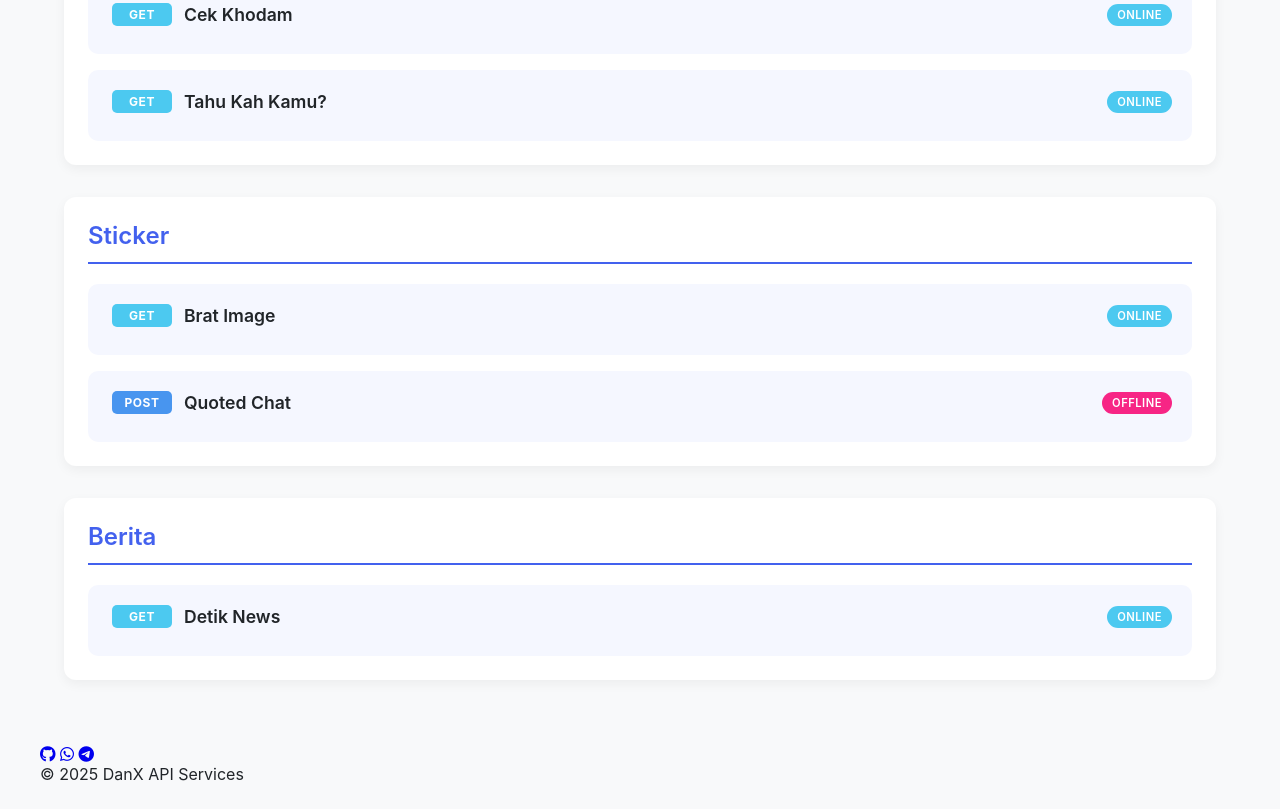
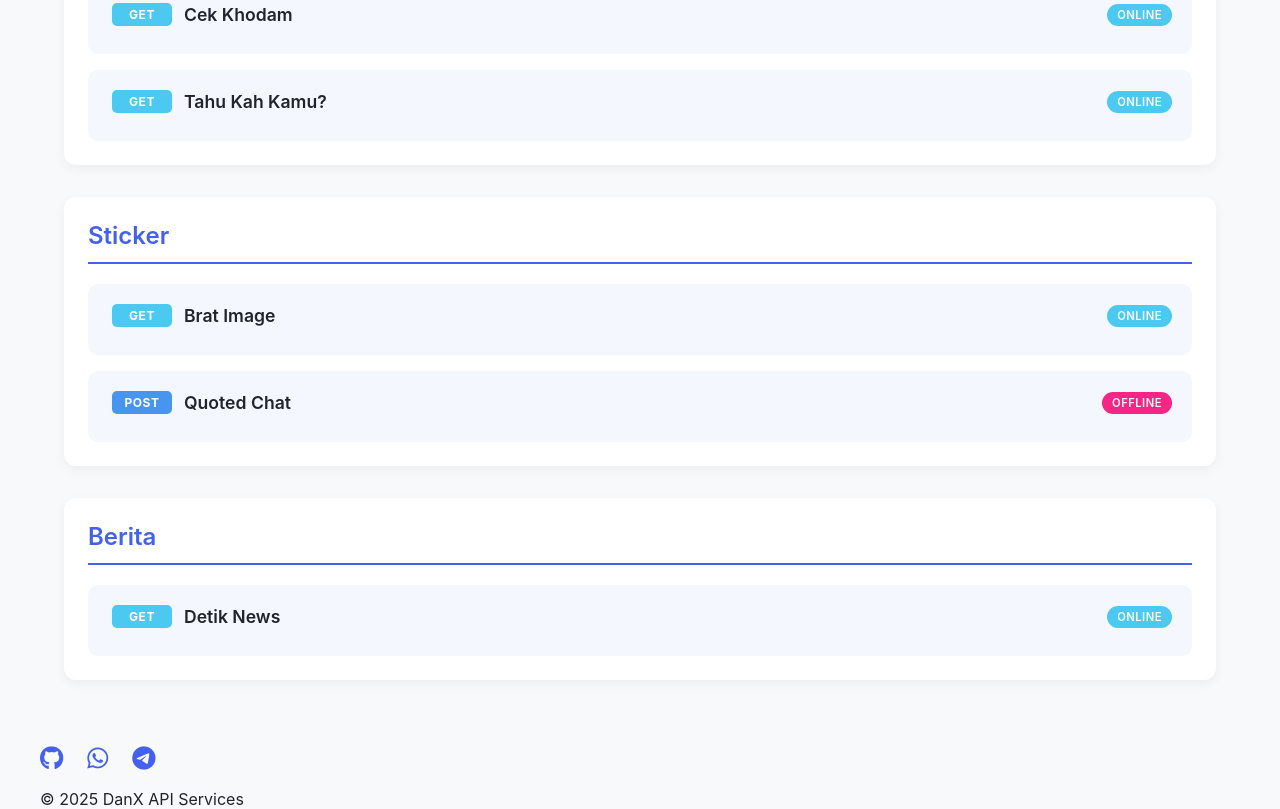
Before and after one commit to DanX1020/DanXAPI, a website: page public/index.html in a window 1280 px wide. Shown: the part 2448-3257 px from the top of the page. Before the commit the page ends 3232 px from the top, so only its background shows below. Drawn offline with Linux system fonts and the light colour scheme.

Commit message:
Add files via upload

```diff
--- a/public/styles.css
+++ b/public/styles.css
@@ -134,6 +134,23 @@ body.dark-mode {
     transform: translateY(-50%);
     color: var(--primary);
     z-index: 1;
+}
+.social-links {
+    display: flex;
+    justify-content: flex-start;
+    gap: 1.5rem;
+    margin-bottom: 1rem;
+}
+
+.social-links a {
+    color: var(--primary);
+    font-size: 1.5rem;
+    transition: transform 0.3s;
+}
+
+.social-links a:hover {
+    transform: translateY(-3px) scale(1.1);
+    color: var(--secondary);
 }
 
 #searchInput {
@@ -434,6 +451,9 @@ body.dark-mode .api-endpoint {
         min-width: 50px;
         font-size: 0.65rem;
     }
+        .social-links {
+        justify-content: center;
+    }
 
     .api-title {
         font-size: 1rem;
```
